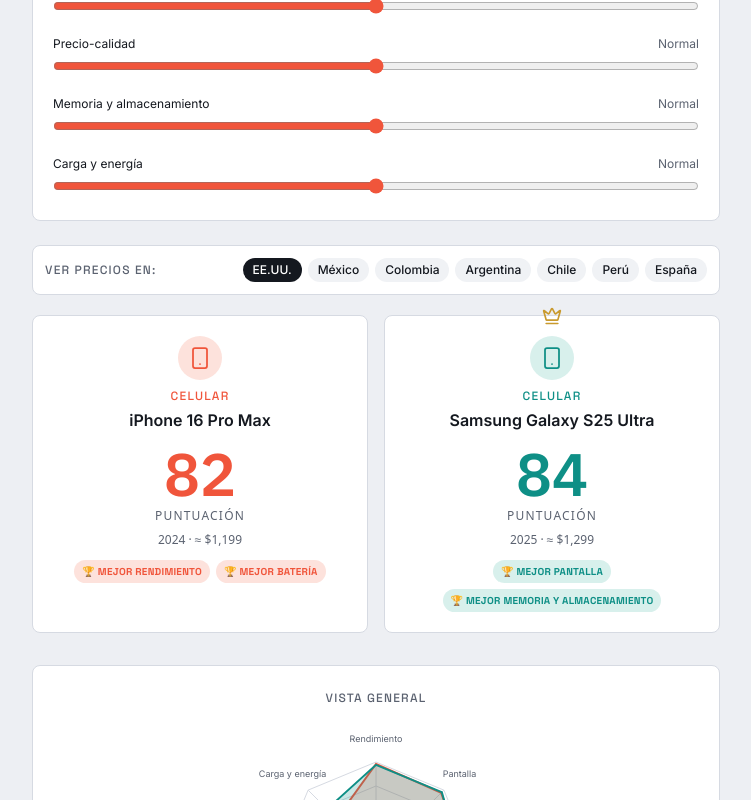
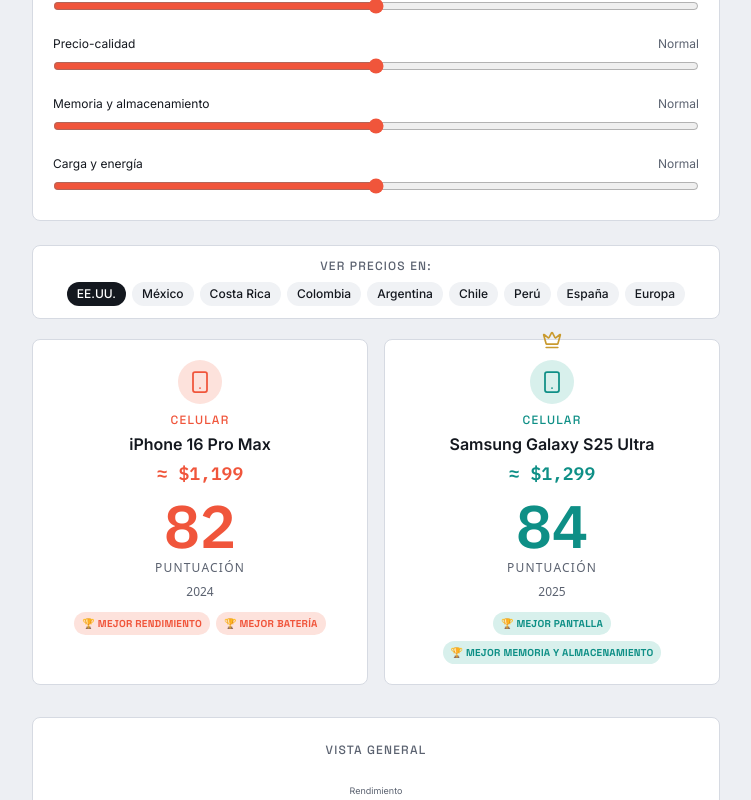
Before and after one commit to Francisco101299/comparador-dispositivos, a React (Vite) app: page /comparar/iphone-16-pro-max-vs-samsung-galaxy-s25-ultra in a window 1280 px wide. Shown: the part 638-1438 px from the top of the page, without its empty margins (264-1015 px from the left). Built offline with nearby package versions, Linux system fonts and the light colour scheme.

Commit message:
Update DuelResult.jsx

```diff
--- a/src/components/DuelResult.jsx
+++ b/src/components/DuelResult.jsx
@@ -1,9 +1,7 @@
 // ============================================================================
 // src/components/DuelResult.jsx
-// Muestra el resultado del duelo: ícono y tarjeta de puntuación de cada
-// dispositivo (con insignias "Mejor en..."), gráfica de radar, barras
-// comparativas por categoría, veredicto y selector de país para precios
-// referenciales. Compartido entre HomePage y ComparisonPage.
+// Resultado del duelo con precios referenciales por país (incluye Costa Rica
+// y Europa). El precio se muestra destacado bajo el nombre de cada equipo.
 // ============================================================================
 import { useState, useEffect } from "react";
 import { Link } from "react-router-dom";
@@ -17,25 +15,31 @@ import DeviceIcon from "./DeviceIcon";
 import RadarChart from "./RadarChart";
 import WeightPicker, { DEFAULT_WEIGHTS } from "./WeightPicker";
 
-// Países con su factor de conversión respecto al precio en USD y símbolo de moneda
+// Países con factor de conversión desde USD (factor general y factor Apple,
+// porque Apple suele tener recargos mayores en Latinoamérica).
 const COUNTRIES = [
-  { code: "US", name: "EE.UU.", factor: 1.0, currency: "$", locale: "en-US" },
-  { code: "MX", name: "México", factor: 1.1, currency: "$", locale: "es-MX" },
-  { code: "CO", name: "Colombia", factor: 1.15, currency: "$", locale: "es-CO" },
-  { code: "AR", name: "Argentina", factor: 1.3, currency: "$", locale: "es-AR" },
-  { code: "CL", name: "Chile", factor: 1.08, currency: "$", locale: "es-CL" },
-  { code: "PE", name: "Perú", factor: 1.08, currency: "S/", locale: "es-PE" },
-  { code: "ES", name: "España", factor: 1.12, currency: "€", locale: "es-ES" },
+  { code: "US", name: "EE.UU.", factor: 1.0, appleFactor: 1.0, currency: "$", locale: "en-US" },
+  { code: "MX", name: "México", factor: 1.1, appleFactor: 1.15, currency: "$", locale: "es-MX" },
+  { code: "CR", name: "Costa Rica", factor: 1.3, appleFactor: 1.73, currency: "$", locale: "es-CR" },
+  { code: "CO", name: "Colombia", factor: 1.15, appleFactor: 1.25, currency: "$", locale: "es-CO" },
+  { code: "AR", name: "Argentina", factor: 1.3, appleFactor: 1.6, currency: "$", locale: "es-AR" },
+  { code: "CL", name: "Chile", factor: 1.08, appleFactor: 1.15, currency: "$", locale: "es-CL" },
+  { code: "PE", name: "Perú", factor: 1.08, appleFactor: 1.15, currency: "S/", locale: "es-PE" },
+  { code: "ES", name: "España", factor: 1.12, appleFactor: 1.2, currency: "€", locale: "es-ES" },
+  { code: "EU", name: "Europa", factor: 1.15, appleFactor: 1.25, currency: "€", locale: "de-DE" },
 ];
 
-// Convierte un precio tipo "$1,199" al precio referencial del país seleccionado
-function formatPriceForCountry(priceStr, country) {
+function isAppleDevice(name) {
+  return /iphone|ipad|macbook|imac|mac mini|mac studio|mac pro/i.test(name || "");
+}
+
+// Convierte un precio tipo "$1,199" al precio referencial del país elegido
+function formatPriceForCountry(priceStr, country, apple) {
   if (!priceStr || typeof priceStr !== "string") return priceStr;
-  // Extrae solo los dígitos (quita $, comas, puntos)
   const numeric = parseInt(String(priceStr).replace(/[^0-9]/g, ""), 10);
   if (isNaN(numeric)) return priceStr;
-  const converted = Math.round(numeric * country.factor);
-  // Formatea según el locale del país
+  const factor = apple ? country.appleFactor : country.factor;
+  const converted = Math.round(numeric * factor);
   try {
     const formatted = converted.toLocaleString(country.locale, {
       minimumFractionDigits: 0,
@@ -51,7 +55,6 @@ export default function DuelResult({ devA, devB, onReset, resetTo = "/" }) {
   const [weights, setWeights] = useState(DEFAULT_WEIGHTS);
   const [countryCode, setCountryCode] = useState("US");
 
-  // Cargar país guardado al montar
   useEffect(() => {
     try {
       const saved = localStorage.getItem("preferredCountry");
@@ -61,7 +64,6 @@ export default function DuelResult({ devA, devB, onReset, resetTo = "/" }) {
     } catch {}
   }, []);
 
-  // Guardar país cuando cambia
   const handleCountryChange = (code) => {
     setCountryCode(code);
     try {
@@ -74,12 +76,10 @@ export default function DuelResult({ devA, devB, onReset, resetTo = "/" }) {
   const calculateWeightedOverall = (scores, weights) => {
     let totalWeight = 0;
     let weightedSum = 0;
-
     CATS.forEach((c) => {
       weightedSum += (scores[c.key] || 0) * weights[c.key];
       totalWeight += weights[c.key];
     });
-
     return Math.round(weightedSum / totalWeight);
   };
 
@@ -91,16 +91,11 @@ export default function DuelResult({ devA, devB, onReset, resetTo = "/" }) {
   const badgesA = CATS.filter((c) => devA.scores[c.key] > devB.scores[c.key]).slice(0, 2);
   const badgesB = CATS.filter((c) => devB.scores[c.key] > devA.scores[c.key]).slice(0, 2);
 
-  const handleWeightsChange = (newWeights) => {
-    setWeights(newWeights);
-  };
+  const handleWeightsChange = (newWeights) => setWeights(newWeights);
+  const handleWeightsReset = () => setWeights(DEFAULT_WEIGHTS);
 
-  const handleWeightsReset = () => {
-    setWeights(DEFAULT_WEIGHTS);
-  };
-
-  const priceA = formatPriceForCountry(devA.price, currentCountry);
-  const priceB = formatPriceForCountry(devB.price, currentCountry);
+  const priceA = formatPriceForCountry(devA.price, currentCountry, isAppleDevice(devA.name));
+  const priceB = formatPriceForCountry(devB.price, currentCountry, isAppleDevice(devB.name));
 
   return (
     <div>
@@ -111,11 +106,11 @@ export default function DuelResult({ devA, devB, onReset, resetTo = "/" }) {
       </div>
 
       {/* Selector de país */}
-      <div className="mb-5 rounded-lg p-3 flex flex-col sm:flex-row items-center justify-between gap-2" style={{ backgroundColor: "#fff", border: `1px solid ${COLORS.line}` }}>
-        <label className="text-xs uppercase tracking-widest" style={{ color: COLORS.muted, fontFamily: "'Space Grotesk', sans-serif" }}>
+      <div className="mb-5 rounded-lg p-3 flex flex-col items-center gap-2" style={{ backgroundColor: "#fff", border: `1px solid ${COLORS.line}` }}>
+        <span className="text-xs uppercase tracking-widest" style={{ color: COLORS.muted, fontFamily: "'Space Grotesk', sans-serif" }}>
           Ver precios en:
-        </label>
-        <div className="flex flex-wrap gap-1.5">
+        </span>
+        <div className="flex flex-wrap justify-center gap-1.5">
           {COUNTRIES.map((c) => (
             <button
               key={c.code}
@@ -140,11 +135,14 @@ export default function DuelResult({ devA, devB, onReset, resetTo = "/" }) {
             <DeviceIcon device={devA} size={44} color={COLORS.a} bg={COLORS.aSoft} />
           </div>
           <div className="text-xs uppercase tracking-widest mb-1" style={{ color: COLORS.a, fontFamily: "'Space Grotesk', sans-serif" }}>{devA.type}</div>
-          <Link to={`/${devA.slugType}/${devA.slug}`} className="font-semibold text-sm sm:text-base mb-3 block hover:underline" style={{ color: COLORS.ink, fontFamily: "'Inter', sans-serif" }}>
+          <Link to={`/${devA.slugType}/${devA.slug}`} className="font-semibold text-sm sm:text-base block hover:underline" style={{ color: COLORS.ink, fontFamily: "'Inter', sans-serif" }}>
             {devA.name}
           </Link>
+          <div className="text-base sm:text-lg font-bold mt-1 mb-2" style={{ color: COLORS.a, fontFamily: "'IBM Plex Mono', monospace" }}>
+            {priceA}
+          </div>
           <ScoreDial value={overallA} color={COLORS.a} label="Puntuación" />
-          <div className="text-xs mt-2" style={{ color: COLORS.muted }}>{devA.year} · {priceA}</div>
+          <div className="text-xs mt-2" style={{ color: COLORS.muted }}>{devA.year}</div>
           {badgesA.length > 0 && (
             <div className="flex flex-wrap justify-center gap-1.5 mt-3">
               {badgesA.map((c) => (
@@ -165,11 +163,14 @@ export default function DuelResult({ devA, devB, onReset, resetTo = "/" }) {
             <DeviceIcon device={devB} size={44} color={COLORS.b} bg={COLORS.bSoft} />
           </div>
           <div className="text-xs uppercase tracking-widest mb-1" style={{ color: COLORS.b, fontFamily: "'Space Grotesk', sans-serif" }}>{devB.type}</div>
-          <Link to={`/${devB.slugType}/${devB.slug}`} className="font-semibold text-sm sm:text-base mb-3 block hover:underline" style={{ color: COLORS.ink, fontFamily: "'Inter', sans-serif" }}>
+          <Link to={`/${devB.slugType}/${devB.slug}`} className="font-semibold text-sm sm:text-base block hover:underline" style={{ color: COLORS.ink, fontFamily: "'Inter', sans-serif" }}>
             {devB.name}
           </Link>
+          <div className="text-base sm:text-lg font-bold mt-1 mb-2" style={{ color: COLORS.b, fontFamily: "'IBM Plex Mono', monospace" }}>
+            {priceB}
+          </div>
           <ScoreDial value={overallB} color={COLORS.b} label="Puntuación" />
-          <div className="text-xs mt-2" style={{ color: COLORS.muted }}>{devB.year} · {priceB}</div>
+          <div className="text-xs mt-2" style={{ color: COLORS.muted }}>{devB.year}</div>
           {badgesB.length > 0 && (
             <div className="flex flex-wrap justify-center gap-1.5 mt-3">
               {badgesB.map((c) => (
@@ -229,5 +230,5 @@ export default function DuelResult({ devA, devB, onReset, resetTo = "/" }) {
         </Link>
       )}
     </div>
-    );
-      }
+  );
+                }
```
